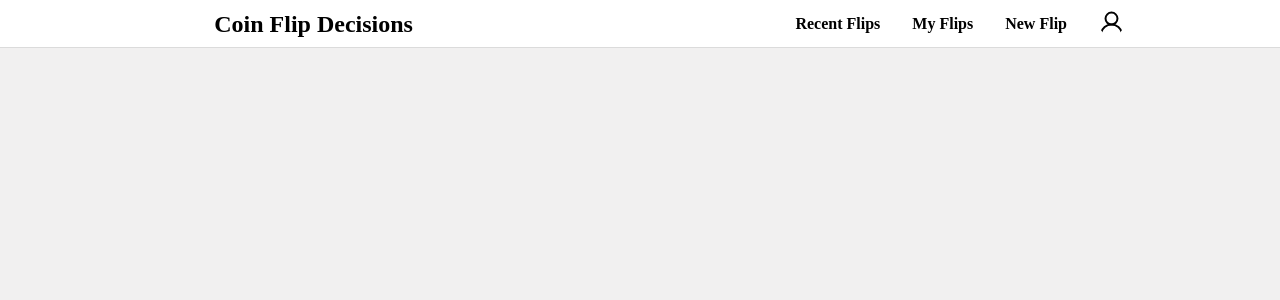
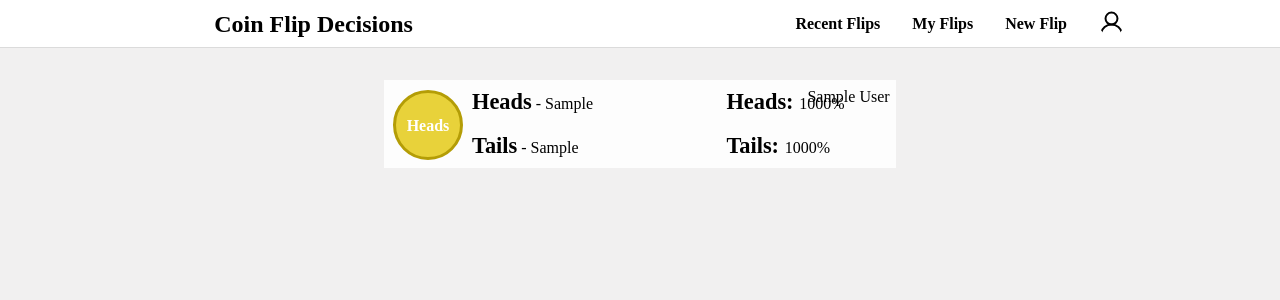
Before and after one commit to quintindunn/CoinFlipDecisions, a Django app: template Home/templates/home/home.html in a window 1280 px wide. Shown: the top 300 px of the page. Run offline with Django 5.2, Linux system fonts and the light colour scheme; the template is opened without the code that fills it: values that come from a table or form of the project are taken from there, others are empty; a user stored in the database is signed in; tables that the repository leaves empty hold one stand-in row (values such as "Sample post").

Commit message:
Added home page flips

```diff
--- /dev/null
+++ b/Home/static/Home/home.css
@@ -0,0 +1,9 @@
+.flips {
+    margin-top: 4vh;
+}
+
+.flip > .info > .weights > .display-name {
+    position: absolute;
+    right: 30.5vw;
+    margin-top: -1vh;
+}
--- a/Home/templates/home/home.html
+++ b/Home/templates/home/home.html
@@ -1,9 +1,50 @@
 {% extends 'Core/core.html' %}
+{% load static %}
 
 {% block head %}
-
+    <link rel="stylesheet" href="{% static 'Flips/view-flips.css' %}">
+    <link rel="stylesheet" href="{% static 'Home/home.css' %}">
 {% endblock head %}
 
 {% block content %}
-
+    <div class="flips">
+        {% for flip in flips %}
+            <a href="{% url 'execute-flip' flip.uuid %}">
+                <div class="flip">
+                    <div class="coin">
+                        <div class="label">
+                            {% if flip.outcome == 0 %}
+                                <p>Flip Now</p>
+                            {% elif flip.outcome == 1 %}
+                                <p>Heads</p>
+                            {% elif flip.outcome == 2 %}
+                                <p>Tails</p>
+                            {% endif %}
+                        </div>
+                    </div>
+                    <div class="info">
+                        <div class="options">
+                            <div class="option">
+                                <span class="options-type">Heads</span><span> - {{ flip.option_a }}</span>
+                            </div>
+                            <div class="option">
+                                <span class="options-type">Tails</span><span> - {{ flip.option_b }}</span>
+                            </div>
+                        </div>
+                        <div class="weights">
+                            <div class="display-name">
+                                <p>{{ user.display_name }}</p>
+                            </div>
+                            <div class="option">
+                                <span class="options-type">Heads: </span><span>{% widthratio flip.option_a_weight 1 100 %}%</span>
+                            </div>
+                            <div class="option">
+                                <span class="options-type">Tails: </span><span>{% widthratio flip.option_b_weight 1 100 %}%</span>
+                            </div>
+                        </div>
+                    </div>
+                </div>
+            </a>
+        {% endfor %}
+    </div>
 {% endblock content %}
```
Also changed, not shown: Home/views.py (+6 -1 lines).
